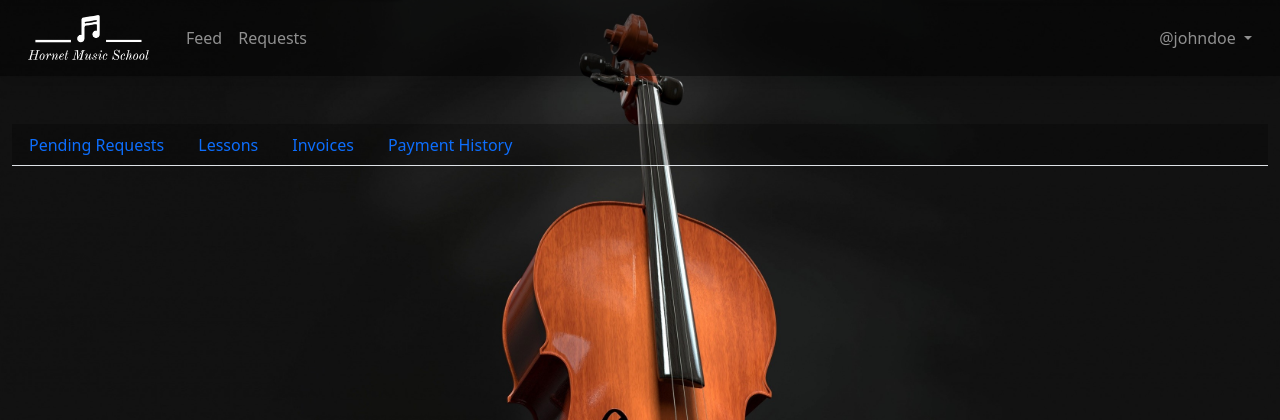
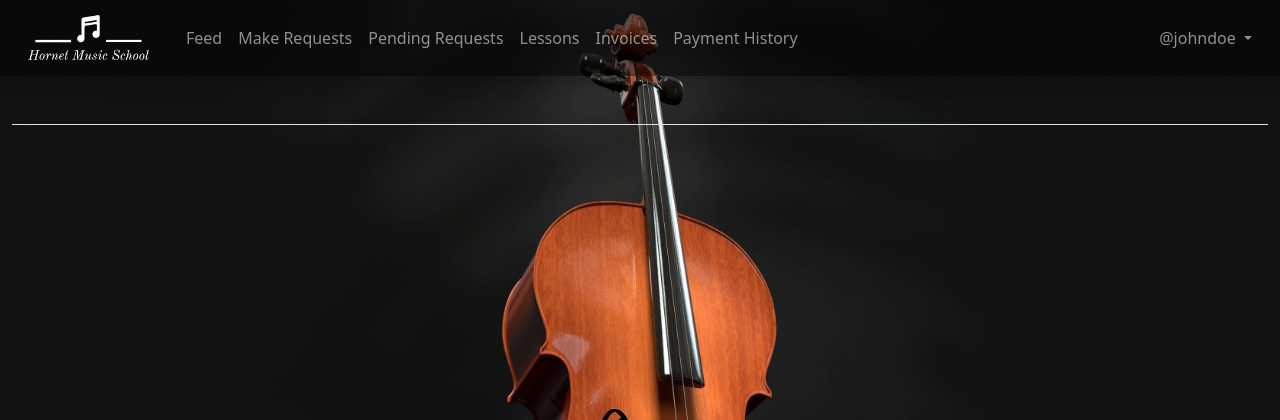
Before and after one commit to Mudssy/Hornet, a Django app: page /feed/ in a window 1280 px wide. Shown: the top 420 px of the page. Run offline with Django 4.2, Linux system fonts and the light colour scheme; a user stored in the database is signed in.

Commit message:
Condense GUI into one NavBar at the top of the page

```diff
--- a/lessons/templates/partials/feed_nav.html
+++ b/lessons/templates/partials/feed_nav.html
@@ -6,6 +6,7 @@
 {% endcomment %}
 
 <nav class="nav nav-tabs bg-black bg-opacity-25">
+    {% comment %}
     {% if request.user.account_type == 1%}
         <a class="nav-link" aria-current="page" href="{% url 'pending_requests' %}">Pending Requests</a>
         <a class="nav-link" href="{% url 'booked_lessons' %}">Lessons</a>
@@ -27,4 +28,6 @@
         <a class="nav-link" aria-current="page" href="{% url 'user_list' account_type=2 %}">Teacher List</a>
         <a class="nav-link" aria-current="page" href="{% url 'user_list' account_type=1 %}">Student List</a>
     {% endif %}
+    {% endcomment %}
+
 </nav>
--- a/lessons/templates/partials/navbar.html
+++ b/lessons/templates/partials/navbar.html
@@ -23,7 +23,61 @@
           </li>
           {% if user.account_type == 1 %}
           <li class = "nav-item">
-            <a class="nav-link" href="{% url 'make_request' %}">Requests</a>
+            <a class="nav-link" href="{% url 'make_request' %}">Make Requests</a>
+          </li>
+          <li class = "nav-item">
+            <a class="nav-link" href="{% url 'pending_requests' %}">Pending Requests</a>
+          </li>
+          <li class = "nav-item">
+            <a class="nav-link" href="{% url 'booked_lessons' %}">Lessons</a>
+          </li>
+          <li class = "nav-item">
+            <a class="nav-link" href="{% url 'invoices' %}">Invoices</a>
+          </li>
+          <li class = "nav-item">
+            <a class="nav-link" href="{% url 'payment_history' %}"> Payment History </a>
+          </li>
+          {% elif  user.account_type == 2%}
+          <li class = "nav-item">
+            <a class="nav-link" href="{% url 'booked_lessons' %}">Lessons</a>
+          </li>
+          {% elif  user.account_type == 3%}
+          <li class = "nav-item">
+            <a class="nav-link" href="{% url 'show_all_requests' %}">Open Requests</a>
+          </li>
+          <li class = "nav-item">
+            <a class="nav-link" href="{% url 'submit_payment' %}">Submit Payment</a>
+          </li>
+          <li class = "nav-item">
+            <a class="nav-link" href="{% url 'user_list' account_type=2 %}">Teacher List</a>
+          </li>
+          <li class = "nav-item">
+            <a class="nav-link" href="{% url 'user_list' account_type=1 %}">Student List</a>
+          </li>
+          {% elif  user.account_type == 4%}
+          <li class = "nav-item">
+            <a class="nav-link" href="{% url 'user_list' account_type=1 %}">Student List</a>
+          </li>
+          <li class = "nav-item">
+            <a class="nav-link" href="{% url 'show_all_requests' %}">Open Requests</a>
+          </li>
+          <li class = "nav-item">
+            <a class="nav-link" href="{% url 'submit_payment' %}">Submit Payment</a>
+          </li>
+          <li class = "nav-item">
+            <a class="nav-link" href="{% url 'open_account' %}">Open Account</a>
+          </li>
+          <li class = "nav-item">
+            <a class="nav-link" href="{% url 'user_list' account_type=4 %}">Director List</a>
+          </li>
+          <li class = "nav-item">
+            <a class="nav-link" href="{% url 'user_list' account_type=3 %}">Admin List</a>
+          </li>
+          <li class = "nav-item">
+            <a class="nav-link" href="{% url 'user_list' account_type=2 %}">Teacher List</a>>
+          </li>
+          <li class = "nav-item">
+            <a class="nav-link" href="{% url 'user_list' account_type=1 %}">Student List</a>
           </li>
           {% endif %}
         </ul>
@@ -34,7 +88,7 @@
             </a>
             <ul class="dropdown-menu dropdown-menu-end dropdown-menu-dark bg-black bg-opacity-50" aria-labelledby="navbarDropdown">
               <li><a class="dropdown-item" href="{% url 'account_info' %}">Account</a></li>
-              <li><a class="dropdown-item" href="#">something else</a></li>
+              <li><a class="dropdown-item" href="#">Settings</a></li>
               <li><hr class="dropdown-divider bg-light"></li>
               <li><a class="dropdown-item" href="{% url 'log_out' %}">Log out</a></li>
             </ul>
```
Also changed, not shown: lessons/migrations/0002_bookedlesson_day_lessonrequest_friday_end_time_and_more.py (added).
